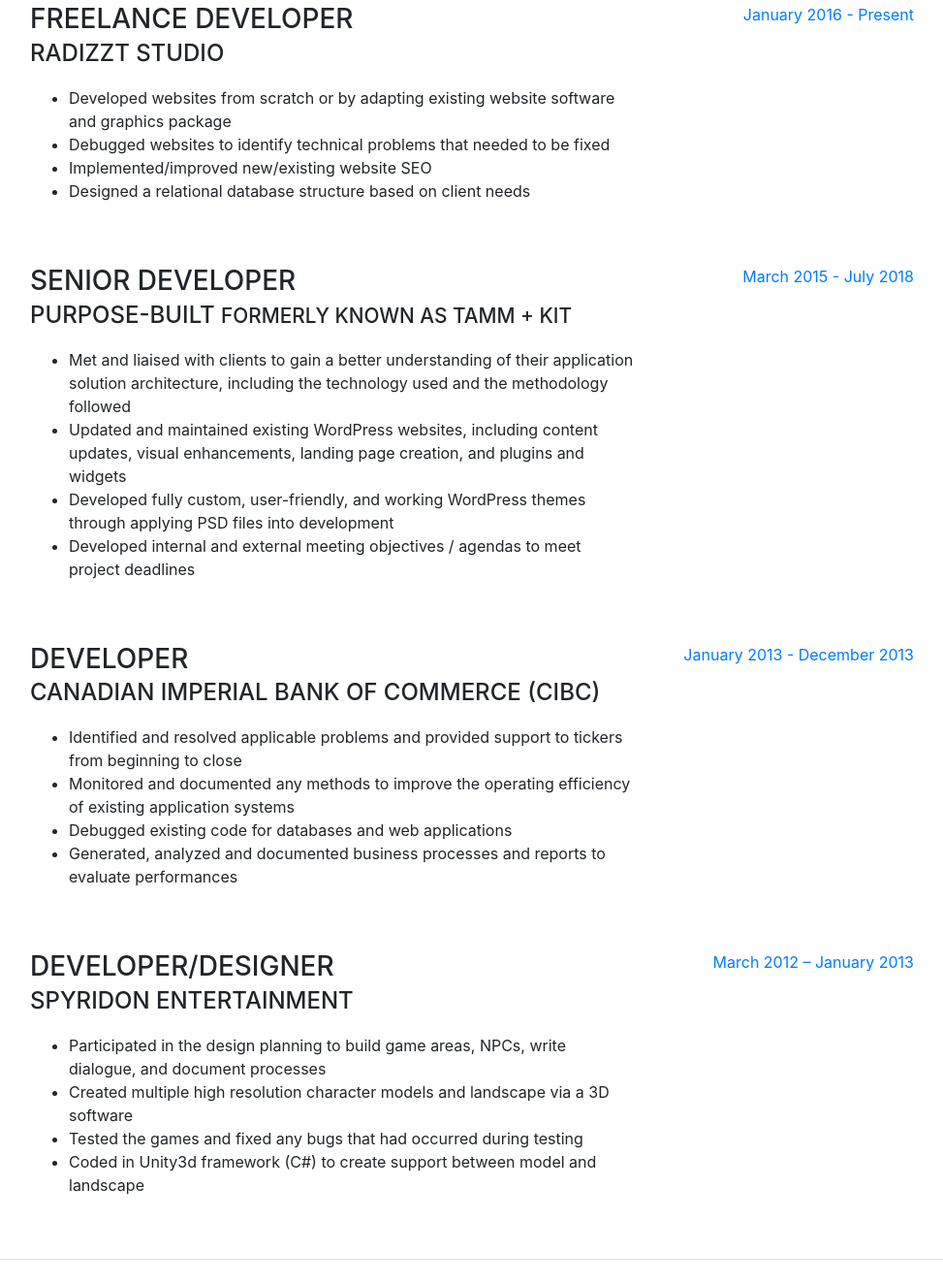
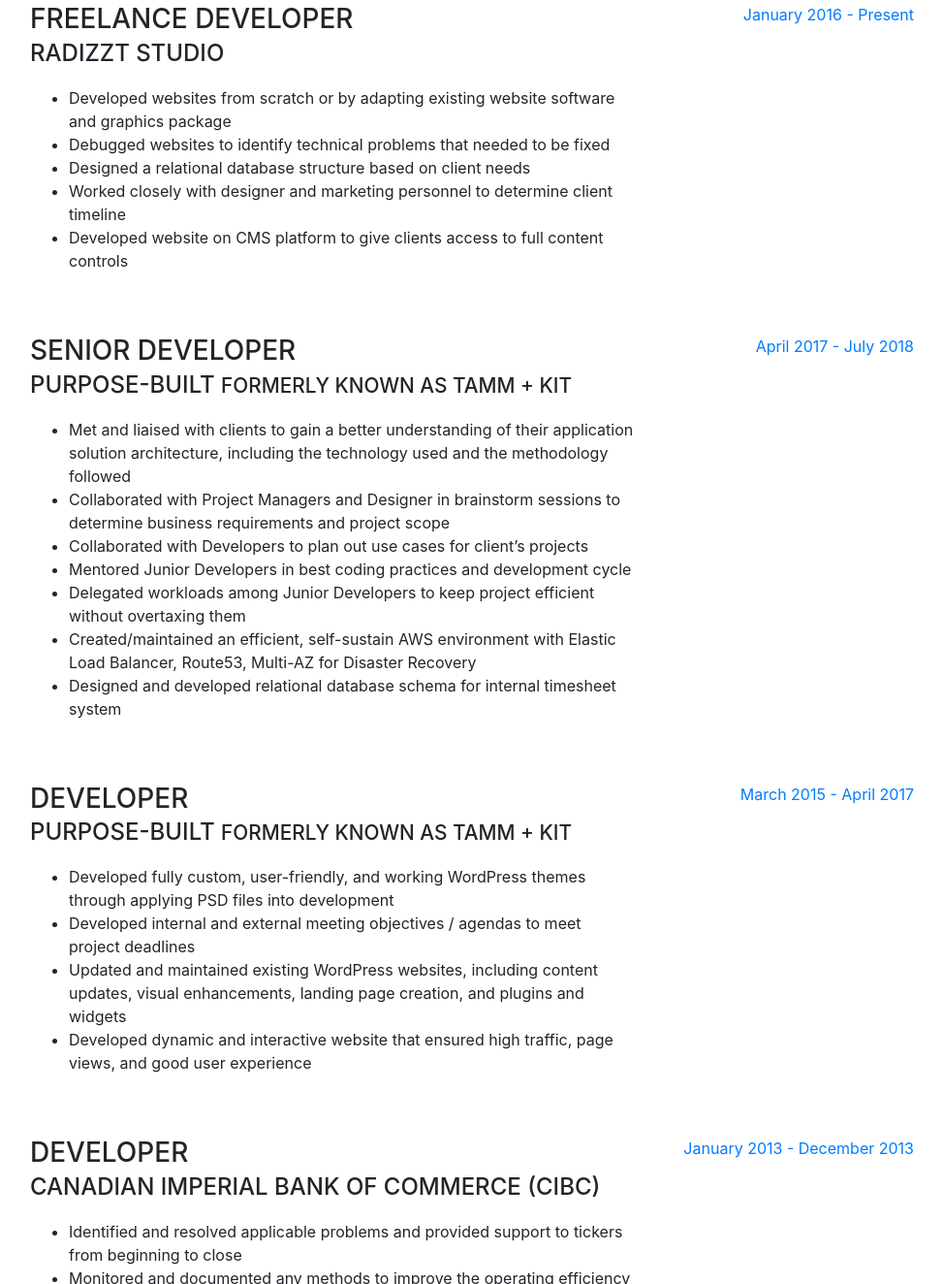
Before and after one commit to Radizzt/radizzt.github.io, a website with bundled scripts: page index.html in a window 1280 px wide. Shown: the part 932-2256 px from the top of the page at 97% size, without its empty margins (289-1262 px from the left). Built offline with nearby package versions, Linux system fonts and the light colour scheme; files whose address does not match are found by name; a web font is replaced by a local one.

Commit message:
updated resume

```diff
--- a/index.html
+++ b/index.html
@@ -131,8 +131,9 @@
           <ul>
             <li>Developed websites from scratch or by adapting existing website software and graphics package</li>
             <li>Debugged websites to identify technical problems that needed to be fixed</li>
-            <li>Implemented/improved new/existing website SEO</li>
             <li>Designed a relational database structure based on client needs</li>
+            <li>Worked closely with designer and marketing personnel to determine client timeline</li>
+            <li>Developed website on CMS platform to give clients access to full content controls</li>
           </ul>
         </div>
         <div class="resume-date text-md-right">
@@ -146,13 +147,33 @@
           <div class="subheading mb-3">Purpose-Built <span class="small-italic">formerly known as Tamm + Kit</span></div>
           <ul>
             <li>Met and liaised with clients to gain a better understanding of their application solution architecture, including the technology used and the methodology followed</li>
-            <li>Updated and maintained existing WordPress websites, including content updates, visual enhancements, landing page creation, and plugins and widgets</li>
-            <li>Developed fully custom, user-friendly, and working WordPress themes through applying PSD files into development</li>
-            <li>Developed internal and external meeting objectives / agendas to meet project deadlines</li>
+            <li>Collaborated with Project Managers and Designer in brainstorm sessions to determine business requirements
+              and project scope</li>
+            <li>Collaborated with Developers to plan out use cases for client’s projects</li>
+            <li>Mentored Junior Developers in best coding practices and development cycle</li>
+            <li>Delegated workloads among Junior Developers to keep project efficient without overtaxing them</li>
+            <li>Created/maintained an efficient, self-sustain AWS environment with Elastic Load Balancer, Route53, Multi-AZ for Disaster Recovery</li>
+            <li>Designed and developed relational database schema for internal timesheet system</li>
           </ul>
         </div>
         <div class="resume-date text-md-right">
-          <span class="text-primary">March 2015 - July 2018</span>
+          <span class="text-primary">April 2017 - July 2018</span>
+        </div>
+      </div>
+
+      <div class="resume-item d-flex flex-column flex-md-row mb-5">
+        <div class="resume-content mr-auto">
+          <h3 class="mb-0">Developer</h3>
+          <div class="subheading mb-3">Purpose-Built <span class="small-italic">formerly known as Tamm + Kit</span></div>
+          <ul>
+            <li>Developed fully custom, user-friendly, and working WordPress themes through applying PSD files into development</li>
+            <li>Developed internal and external meeting objectives / agendas to meet project deadlines</li>
+            <li>Updated and maintained existing WordPress websites, including content updates, visual enhancements, landing page creation, and plugins and widgets</li>
+            <li>Developed dynamic and interactive website that ensured high traffic, page views, and good user experience</li>
+          </ul>
+        </div>
+        <div class="resume-date text-md-right">
+          <span class="text-primary">March 2015 - April 2017</span>
         </div>
       </div>
 
```
